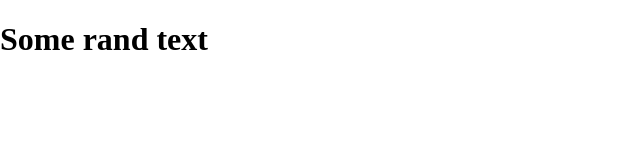
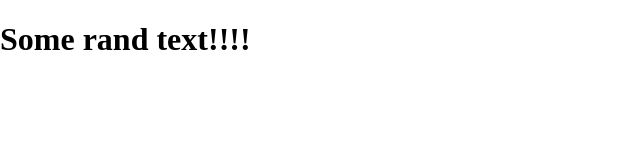
Before and after one commit to AndrDemchuk/git-test, a plain HTML site: page index.html in a window 1280 px wide. Shown: the full height of the page, 0-640 px from the left. Drawn offline with Linux system fonts and the light colour scheme.

Commit message:
second commit3

```diff
--- a/index.html
+++ b/index.html
@@ -8,6 +8,6 @@
     <link rel="stylesheet" href="style.css" />
   </head>
   <body>
-    <h1>Some rand text</h1>
+    <h1>Some rand text!!!!</h1>
   </body>
 </html>
```
